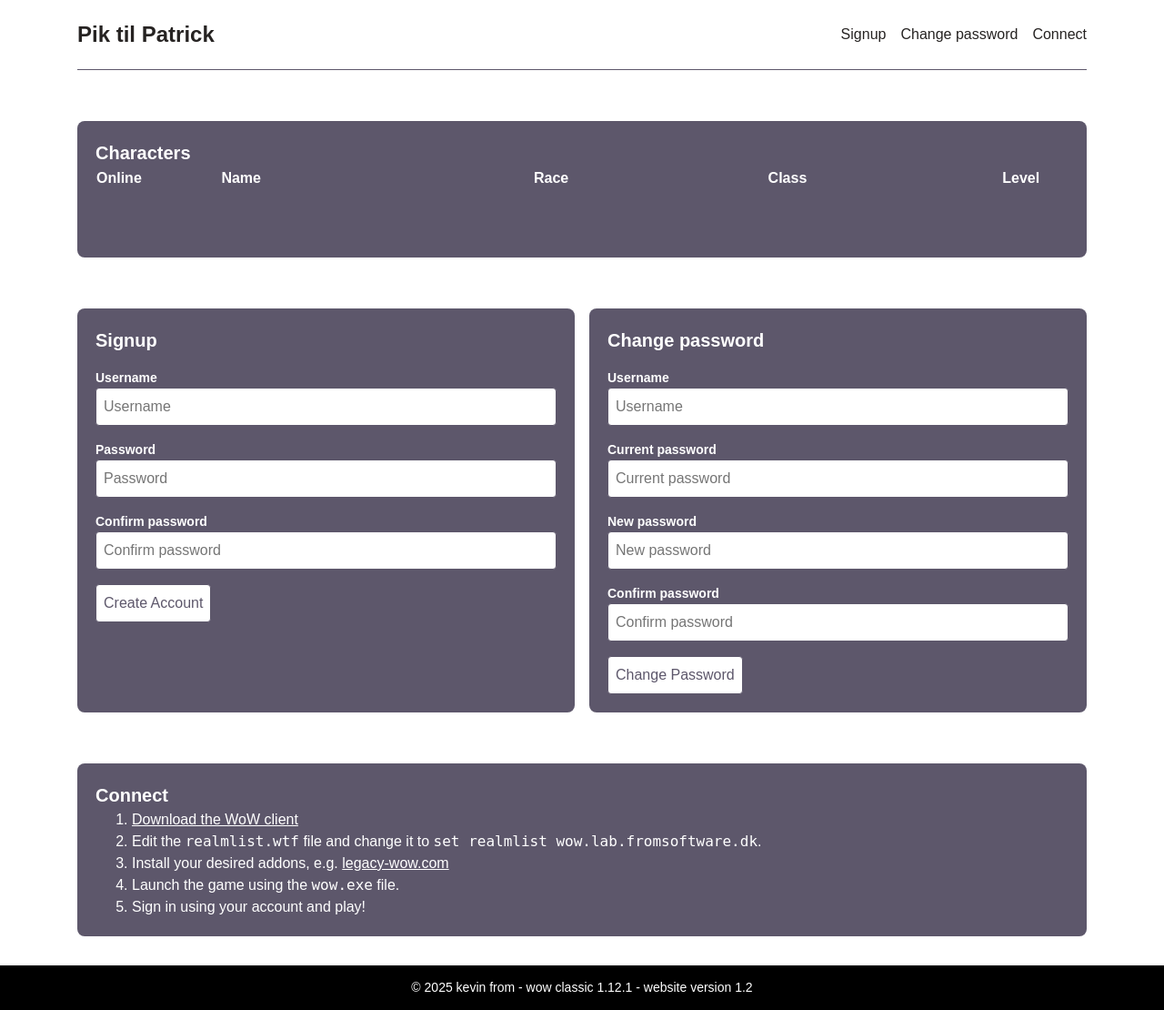
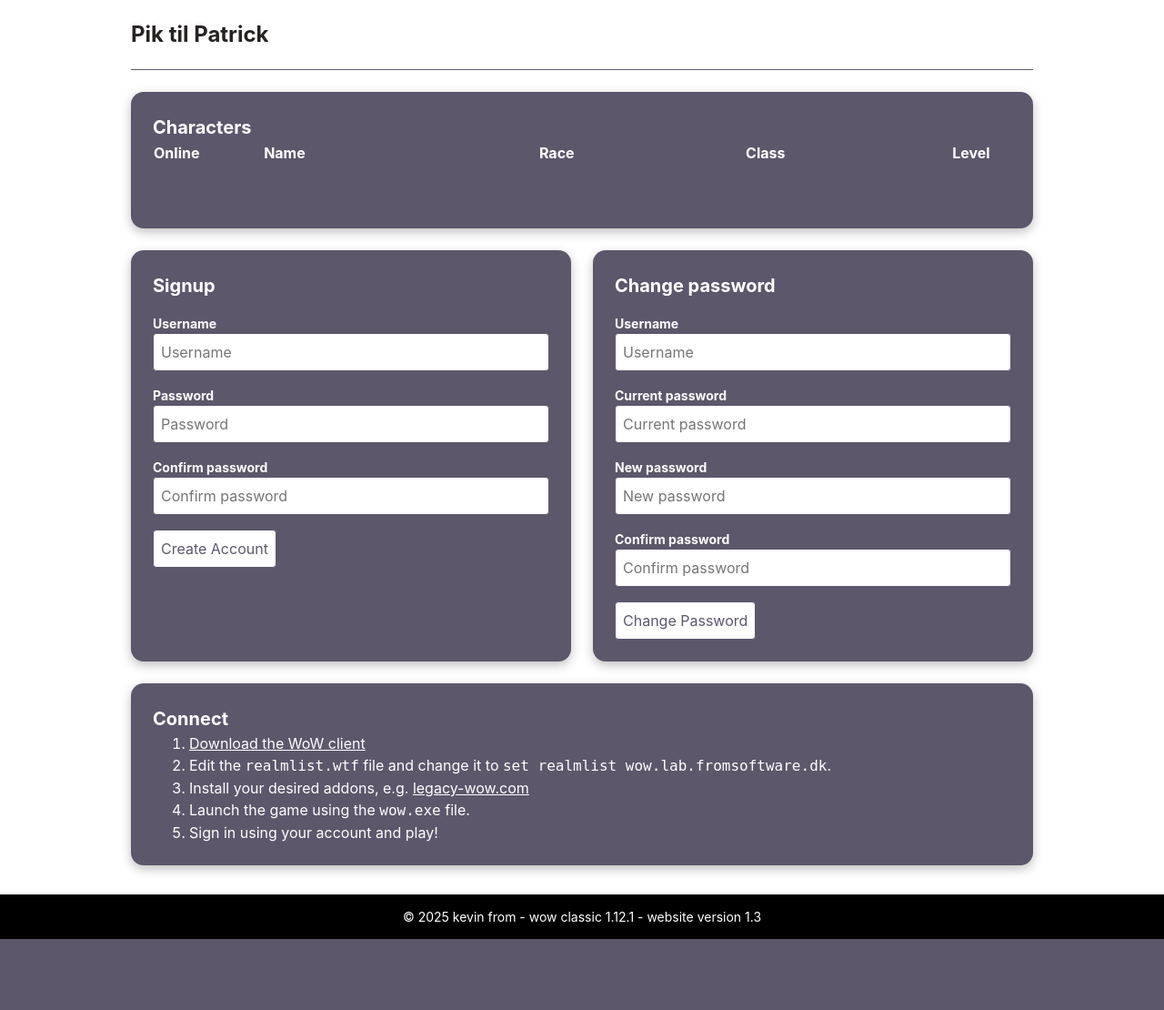
Before and after one commit to kevinfrom/wow-private-server-website, a PHP site: page /templates/index.html in a window 1280 px wide. Shown: the whole page at 91% size. After the commit the page ends 1032 px from the top, so only its background shows below. Run offline with PHP 8.4, Linux system fonts and the light colour scheme; lists and menus that the app fills with data are empty.

Commit message:
adjusted styling for container, made grid responsive and removed header nav links

```diff
--- a/public/main.css
+++ b/public/main.css
@@ -1,31 +1,13 @@
 /* utilities start */
 .container {
     width: 100%;
-    padding-left: 15px;
-    padding-right: 15px;
+    max-width: 1040px;
+    padding-left: 24px;
+    padding-right: 24px;
     margin-left: auto;
     margin-right: auto;
 }
-@media only screen and (min-width: 768px) {
-    .container {
-        max-width: 720px;
-    }
-}
-@media only screen and (min-width: 992px) {
-    .container {
-        max-width: 960px;
-    }
-}
-@media only screen and (min-width: 1200px) {
-    .container {
-        max-width: 1140px;
-    }
-}
-@media only screen and (min-width: 1400px) {
-    .container {
-        max-width: 1320px;
-    }
-}
+
 .button {
     margin-top: 1rem;
     padding: 0.5rem;
@@ -67,7 +49,7 @@
 
     font-size: 16px;
     line-height: 1.5;
-    font-family: sans-serif;
+    font-family: Inter, Roboto, system-ui, -apple-system, "Segoe UI", Arial, sans-serif;
     color: var(--color-text);
 }
 a {
@@ -109,28 +91,17 @@ h3 {
     font-size: 1.5rem;
     font-weight: bold;
 }
-.header__nav {
-    display: none;
-    column-gap: 1rem;
-}
-.header__nav__item {
-
-}
-@media only screen and (min-width: 768px) {
-    .header__nav {
-        display: flex;
-    }
-}
 /* header end */
 
 /* card start */
 .card {
-    margin-top: 3.5rem;
+    margin-top: 24px;
     background: var(--color-card-bg);
     color: var(--color-card-text);
-    padding: 1.25rem;
-    border-radius: 0.5rem;
+    padding: 24px;
+    border-radius: 14px;
     min-height: 150px;
+    box-shadow: 0 4px 12px rgba(0, 0, 0, 0.25);
 }
 /* card end */
 
@@ -144,13 +115,18 @@ h3 {
 }
 /* characters end */
 
-/* grid-2 start */
-.grid-2 {
+/* grid start */
+.grid {
     display: grid;
-    grid-template-columns: repeat(2, 1fr);
-    gap: 1rem;
+    grid-template-columns: repeat(1, 1fr);
 }
-/* grid-2 end */
+@media only screen and (min-width: 992px) {
+    .grid {
+        grid-template-columns: repeat(2, 1fr);
+        gap: 24px;
+    }
+}
+/* grid end */
 
 /* signup start */
 .signup {
--- a/public/main.js
+++ b/public/main.js
@@ -57,24 +57,6 @@ document.addEventListener('DOMContentLoaded', async () => {
         }
     }
 
-    // Scroll to anchor links smoothly
-    document.querySelectorAll('a[href^="#"]').forEach(link => {
-        link.addEventListener('click', event => {
-            const targetId = link.getAttribute('href').substring(1)
-
-            if (!targetId) {
-                return
-            }
-
-            event.preventDefault()
-            const targetElement = document.getElementById(targetId)
-
-            if (targetElement) {
-                targetElement.scrollIntoView({behavior: 'smooth'})
-            }
-        })
-    })
-
     const loadCharacters = async () => {
         const characterList = document.querySelector('#characters-list tbody')
 
@@ -100,6 +82,7 @@ document.addEventListener('DOMContentLoaded', async () => {
     }
 
     void loadCharacters()
+    setInterval(() => void loadCharacters(), 60 * 1000) // Refresh every minute
 
     document.querySelector('form#signup-form').addEventListener('submit', async function (event) {
         event.preventDefault()
--- a/templates/index.html
+++ b/templates/index.html
@@ -16,12 +16,6 @@
             <a href="#characters">
                 <h1 class="header__brand" title="Home">Pik til Patrick</h1>
             </a>
-
-            <nav class="header__nav">
-                <a href="#signup" class="header__nav__item">Signup</a>
-                <a href="#change-password" class="header__nav__item">Change password</a>
-                <a href="#connect" class="header__nav__item">Connect</a>
-            </nav>
         </header>
     </div>
 
@@ -54,7 +48,7 @@
         </div>
 
         <div class="container">
-            <div class="grid-2">
+            <div class="grid">
                 <div id="signup" class="card signup">
                     <h2>Signup</h2>
 
@@ -129,7 +123,7 @@
     </main>
 
     <footer class="footer">
-        <div class="container">&copy; 2025 kevin from - wow classic 1.12.1 - website version 1.2</div>
+        <div class="container">&copy; 2025 kevin from - wow classic 1.12.1 - website version 1.3</div>
     </footer>
 </div>
 
```
